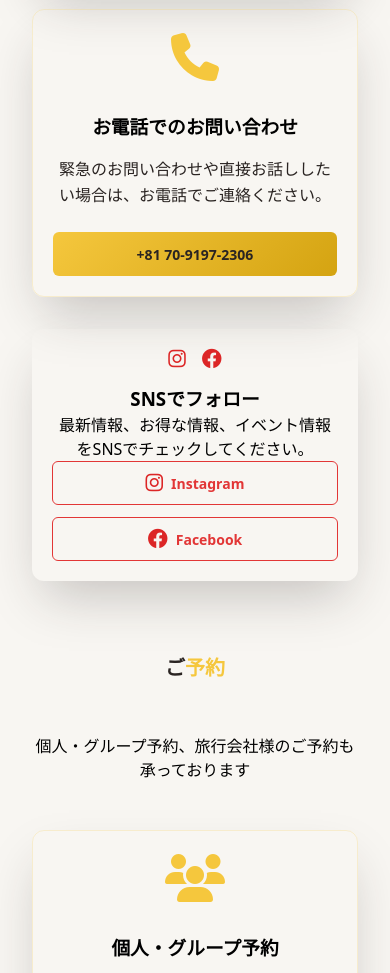
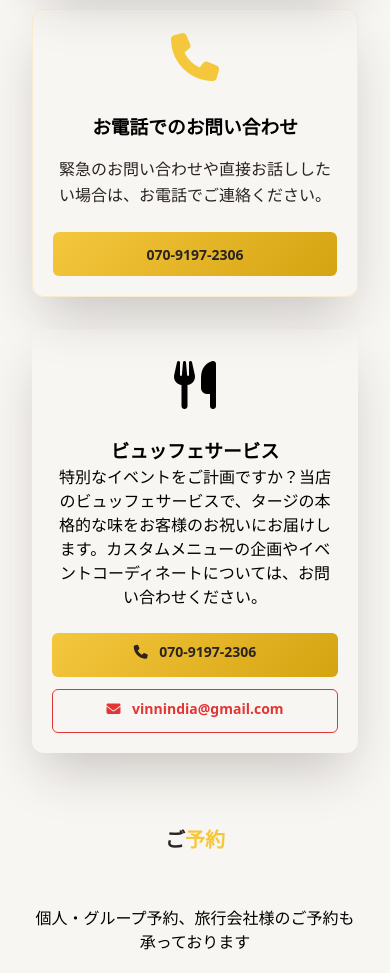
Before and after one commit to aakashmehra/taj-homepage, a Flask app: page /contact in a window 390 px wide. Shown: the part 1386-2359 px from the top of the page. Run offline with Flask 3, Linux system fonts and the light colour scheme.

Commit message:
Fix Address & Phone Number

```diff
--- a/templates/main-contact.html
+++ b/templates/main-contact.html
@@ -353,36 +353,35 @@
                     For urgent inquiries or if you prefer to speak directly, please call us.
                 {% endif %}
             </p>
-            <a href="tel:+81-70-9197-2306" class="btn btn-location-primary">+81 70-9197-2306</a>
+            <a href="tel:070-9197-2306" class="btn btn-location-primary">070-9197-2306</a>
         </div>
     </div>
 
     <div class="social-section-wrapper">
         <div class="social-section-card">
-            <div class="social-icons">
-                <i class="fab fa-instagram"></i>
-                <i class="fab fa-facebook"></i>
+            <div class="icon-wrapper" style="font-size: 3rem; color: var(--accent); margin-bottom: 1rem;">
+                <i class="fas fa-utensils"></i>
             </div>
             <h3>
                 {% if lang == 'jp' %}
-                    SNSでフォロー
+                    ビュッフェサービス
                 {% else %}
-                    Follow Us on Social
+                    Buffet Service
                 {% endif %}
             </h3>
             <p>
                 {% if lang == 'jp' %}
-                    最新情報、お得な情報、イベント情報をSNSでチェックしてください。
+                    特別なイベントをご計画ですか？当店のビュッフェサービスで、タージの本格的な味をお客様のお祝いにお届けします。カスタムメニューの企画やイベントコーディネートについては、お問い合わせください。
                 {% else %}
-                    Check our social media for updates, special offers, and event information.
+                    Planning a special event? Our buffet service brings the authentic taste of Taj to your celebrations. Contact us for custom menu planning and event coordination.
                 {% endif %}
             </p>
-            <div class="social-buttons">
-                <a href="#" class="btn btn-location-outline social-button">
-                    <i class="fab fa-instagram"></i> Instagram
+            <div style="margin-top: 1.5rem;">
+                <a href="tel:070-9197-2306" class="btn btn-location-primary" style="margin-bottom: 0.75rem; display: block;">
+                    <i class="fas fa-phone" style="margin-right: 0.5rem;"></i> 070-9197-2306
                 </a>
-                <a href="#" class="btn btn-location-outline social-button">
-                    <i class="fab fa-facebook"></i> Facebook
+                <a href="mailto:vinnindia@gmail.com" class="btn btn-location-outline" style="display: block;">
+                    <i class="fas fa-envelope" style="margin-right: 0.5rem;"></i> vinnindia@gmail.com
                 </a>
             </div>
         </div>
```
